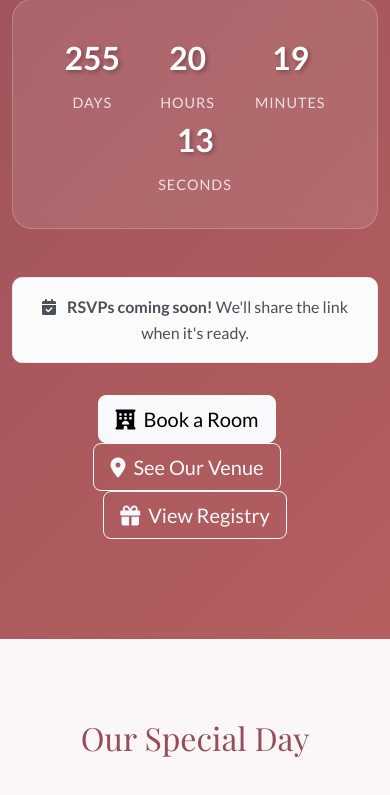
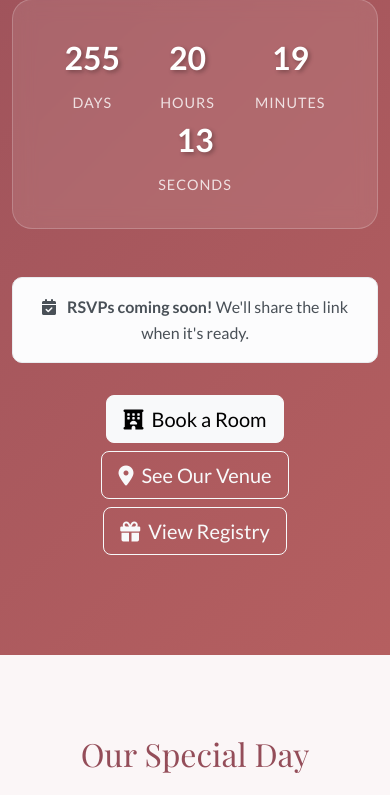
Before and after one commit to bp32795/menkevaccawedding, a Flask app: page / in a window 390 px wide. Shown: the part 623-1418 px from the top of the page. Run offline with Flask 3, Linux system fonts and the light colour scheme.

Commit message:
Fix mobile button alignment and add custom domain SSL support

```diff
--- a/infra/main.parameters.json
+++ b/infra/main.parameters.json
@@ -6,6 +6,7 @@
     "baseName": { "value": "menkevaccawedding" },
     "appServiceSku": { "value": "B1" },
     "cosmosFreeTier": { "value": true },
-    "openAiDeploymentName": { "value": "gpt-4o-mini" }
+    "openAiDeploymentName": { "value": "gpt-4o-mini" },
+    "customDomainName": { "value": "menkevaccawedding.com" }
   }
 }
--- a/templates/home.html
+++ b/templates/home.html
@@ -52,11 +52,11 @@
                         <i class="fas fa-calendar-check me-2"></i>
                         <strong>RSVPs coming soon!</strong> We'll share the link when it's ready.
                     </div>
-                    <div class="mt-3">
-                        <a href="https://book.passkey.com/e/51185846" target="_blank" rel="noopener noreferrer" class="btn btn-light btn-lg me-3">
+                    <div class="d-flex flex-column flex-sm-row justify-content-center align-items-center gap-2 mt-3">
+                        <a href="https://book.passkey.com/e/51185846" target="_blank" rel="noopener noreferrer" class="btn btn-light btn-lg">
                             <i class="fas fa-hotel me-2"></i>Book a Room
                         </a>
-                        <a href="{{ url_for('venue') }}" class="btn btn-outline-light btn-lg me-3">
+                        <a href="{{ url_for('venue') }}" class="btn btn-outline-light btn-lg">
                             <i class="fas fa-map-marker-alt me-2"></i>See Our Venue
                         </a>
                         <a href="{{ url_for('registry') }}" class="btn btn-outline-light btn-lg">
```
Also changed, not shown: 2 other files.
